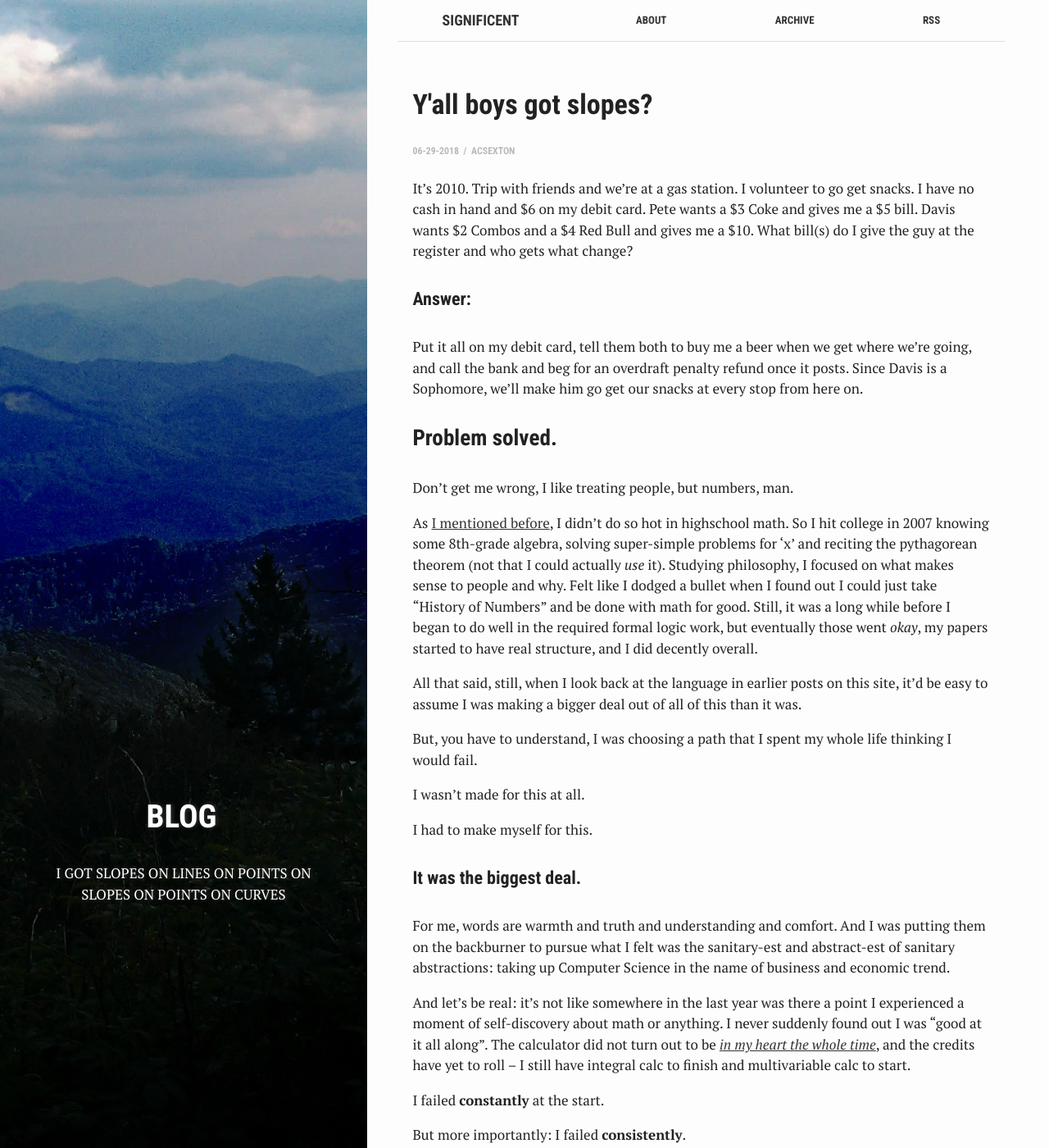
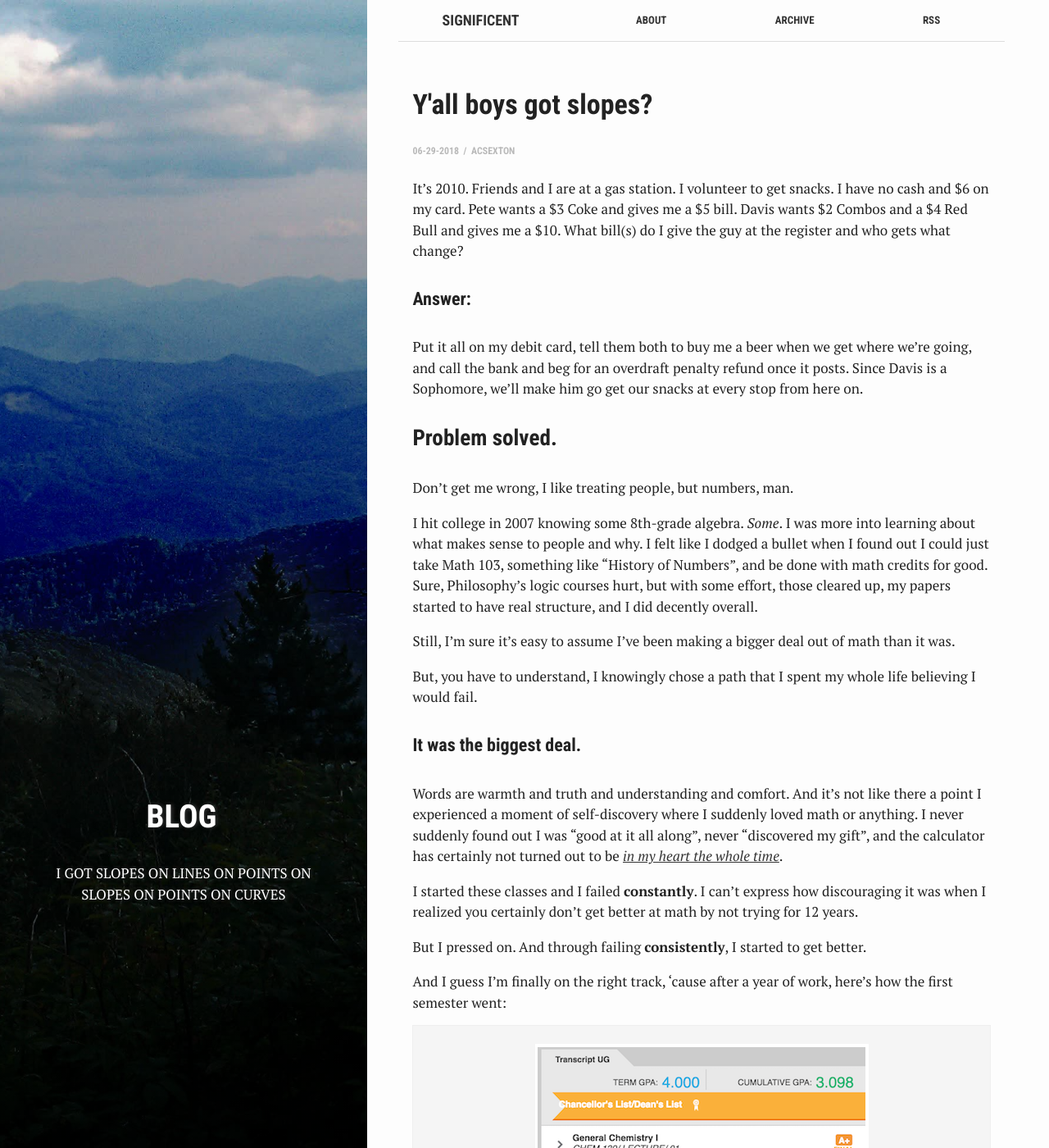
Before and after one commit to acsexton/acsexton.github.io, a Jekyll site: the page built from _posts/2018-06-29-gotslopes.md, in a window 1280 px wide and 1400 px high. Shown: the whole window at 82% size. Built offline with Jekyll 4.4.1, drawn with Linux system fonts in a browser that asks for light colours; some of the changed text lies outside the part shown.

Commit message:
edited previous entries for voice

```diff
--- a/_posts/2018-06-29-gotslopes.md
+++ b/_posts/2018-06-29-gotslopes.md
@@ -11,7 +11,7 @@ author: "acsexton" # Obvs
 categories: posts # I think similar to tags, shows up in RSS but nowhere else?
 ---
 
-It’s 2010. Trip with friends and we’re at a gas station. I volunteer to go get snacks. I have no cash in hand and $6 on my debit card.
+It’s 2010. Friends and I are at a gas station. I volunteer to get snacks. I have no cash and $6 on my card.
 Pete wants a $3 Coke and gives me a $5 bill.
 Davis wants $2 Combos and a $4 Red Bull and gives me a $10.
 What bill(s) do I give the guy at the register and who gets what change?
@@ -24,68 +24,50 @@ Put it all on my debit card, tell them both to buy me a beer when we get where w
 
 Don’t get me wrong, I like treating people, but numbers, man.
 
-As [I mentioned before](https://acsexton.github.io/posts/beginagin/), I didn’t do so hot in highschool math. So I hit college in 2007 knowing some 8th-grade algebra, solving super-simple problems for 'x' and reciting the pythagorean theorem (not that I could actually *use* it). Studying philosophy, I focused on what makes sense to people and why. Felt like I dodged a bullet when I found out I could just take "History of Numbers" and be done with math for good. Still, it was a long while before I began to do well in the required formal logic work, but eventually those went *okay*, my papers started to have real structure, and I did decently overall.
+I hit college in 2007 knowing some 8th-grade algebra. *Some*. I was more into learning about what makes sense to people and why. I felt like I dodged a bullet when I found out I could just take Math 103, something like "History of Numbers", and be done with math credits for good. Sure, Philosophy's logic courses hurt, but with some effort, those cleared up, my papers started to have real structure, and I did decently overall.
 
-All that said, still, when I look back at the language in earlier posts on this site, it’d be easy to assume I was making a bigger deal out of all of this than it was.
+Still, I'm sure it's easy to assume I've been making a bigger deal out of math than it was.
 
-But, you have to understand, I was choosing a path that I spent my whole life thinking I would fail.
-
-I wasn't made for this at all.
-
-I had to make myself for this.
+But, you have to understand, I knowingly chose a path that I spent my whole life believing I would fail.
 
 #### It was the biggest deal. ####
 
-For me, words are warmth and truth and understanding and comfort. And I was putting them on the backburner to pursue what I felt was the sanitary-est and abstract-est of sanitary abstractions: taking up Computer Science in the name of business and economic trend.
+Words are warmth and truth and understanding and comfort. And it's not like there a point I experienced a moment of self-discovery where I suddenly loved math or anything. I never suddenly found out I was “good at it all along", never "discovered my gift", and the calculator has certainly not turned out to be *[in my heart the whole time](https://tvtropes.org/pmwiki/pmwiki.php/Main/ItWasWithYouAllAlong)*.
 
-And let’s be real: it’s not like somewhere in the last year was there a point I experienced a moment of self-discovery about math or anything. I never suddenly found out I was “good at it all along". The calculator did not turn out to be *[in my heart the whole time](https://tvtropes.org/pmwiki/pmwiki.php/Main/ItWasWithYouAllAlong)*, and the credits have yet to roll -- I still have integral calc to finish and multivariable calc to start.
+I started these classes and I failed **constantly**. I can't express how discouraging it was when I realized you certainly don't get better at math by not trying for 12 years.
 
-I failed **constantly** at the start.
+But I pressed on. And through failing **consistently**, I started to get better.
 
-But more importantly: I failed **consistently**.
-
-And much, much more importantly: I learned how to learn from my mistakes. (More on that sometime soon.)
-
-But I guess I’m finally on the right track, ‘cause after a year of work, here's how the first semester went:
+And I guess I’m finally on the right track, ‘cause after a year of work, here's how the first semester went:
 
 | ![I honestly don't even know what happens when you get on the dean’s list. But here’s hoping for a free dinner. Also, uh... working on that cumulative.](/assets/images/posts/gotslopes/gotslopes_grades.png) |
 | :--: |
 | *What even* is *a Dean's List?* |
 
-### So About that Progress ###
 
-This time last year, I would not have comprehended the slope of a line if you had given me the wikipedia page for 'slope' and paid me to try to work it out.
 
-`y = mx + b` meant nothing to me.
+This time last year, I could not find the slope of a line.
 
-But about a month ago I found out I can find slopes of lines perpendicular to lines tangent to points on curves.
+And about a month ago I found out I can find slopes of lines perpendicular to lines tangent to points on curves:
 
 | ![yoooooo](/assets/images/posts/gotslopes/gotslopes_math.png) |
-| :--: |
-| *I'll talk about the colors and such soon...* |
+| :----------------------------------------------------------: |
+|                       *Heeeyy colors*                        |
 
-### So, got anything in mind that you think you can't do? ###
-
-I’m gonna make a couple posts soon that will walk through how I learned my way up from extremely limited Algebra to Calc II in a year, but I’ll save some time and give you the general takeaway now:
+### So, tell me about a thing you think you can't do. ###
 
 Think of the last time you or someone close to you dropped the words “I’m bad at [x].”
 
-Common, right?
+But of the things you hope you’re good at, how often do you actually *feel* good at those things? How often do you talk to someone else who’s able to share that they’re “good at” something too?
 
-But of the things you hope you’re good at, how often do you actually *feel* good at those things? How often do you talk to someone else who’s confidently (but not arrogantly) able to share that they’re “good at” something too?
+Why do we seem to *like* to say we're bad at things?
 
-It’s uncommon at best, cocky and antisocial at worst.
+We make a social practice out of not learning things that don't come easy. This is how we forget how okay it is to be wrong, to fail, how fun it can be to be bad at something *until we're good at it*.
 
-Truth is we *like* to say we're bad at things.
+Math is much less something to be studied than it is a skill to be developed. Just like any other skill, it requires repetition, review, and (especially when you're a words-person) a pretty serious tolerance for failure.
 
-We know what we know, and when we *know* we cannot do something it may be better to spend our time and energy somewhere else.
+It may be impossible to teach someone something they *know* they cannot do, even if that person is yourself.
 
-Fair enough.
+But it makes a world of difference when they’re willing to fail as many times as it takes to succeed.
 
-But this is how we make a social practice out of not “wasting our time” learning things that didn’t come easy.
-
-You could say it’s a … slippery slope. (Not sorry.)
-
-Math is much less something to be studied than it is a skill to be developed. And that concept never quite connected for me until this year: just like any other skill, it requires repetition, review, and an open willingness for failure.
-
-It is absolutely impossible to teach someone (including yourself) something they *know* they cannot do. But it makes a world of difference when they’re willing to fail as many times as it takes to succeed.
+Pick your direction. And show up to walk it until you're where you wanted to be.
```
Also changed, not shown: _posts/2017-06-08-bobs.md (+20 -11 lines), _posts/2018-01-09-letsgo.markdown (+13 -15 lines).
